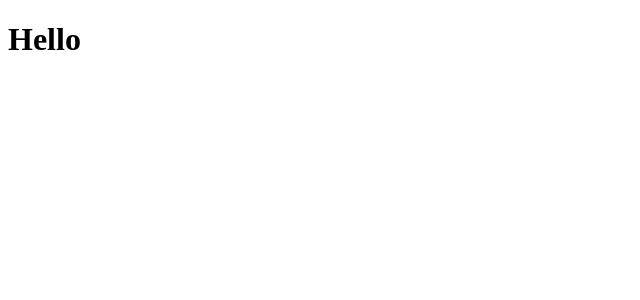
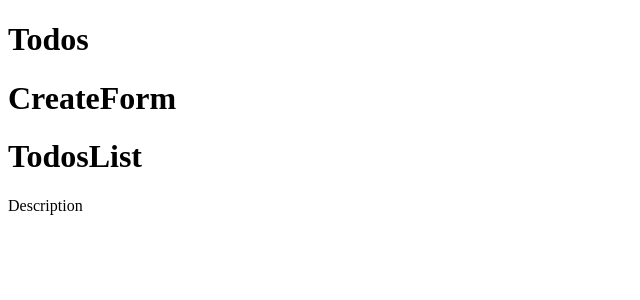
Before and after one commit to mjiang108/evolution-of-web-development, a React (Create React App) app in the folder client/: page / in a window 1280 px wide. Shown: the top 300 px of the page, without its empty margins (0-640 px from the left). Built offline with nearby package versions, Linux system fonts and the light colour scheme.

Commit message:
finish App

```diff
--- a/client/src/App.js
+++ b/client/src/App.js
@@ -1,5 +1,16 @@
+import { useEffect } from "react";
+import CreateForm from "./CreateForm";
+import TodosList from "./TodosList";
+
 const App = () => {
-  return <h1>Hello</h1>;
+  return (
+    <>
+      <h1>Todos</h1>
+      <CreateForm />
+      <TodosList />
+      <p>Description</p>
+    </>
+  );
 };
 
 export default App;
--- /dev/null
+++ b/client/src/CreateForm.jsx
@@ -0,0 +1,7 @@
+const CreateForm = () => {
+  return (
+    <h1>CreateForm</h1>
+  )
+}
+
+export default CreateForm
--- /dev/null
+++ b/client/src/TodosList.jsx
@@ -0,0 +1,7 @@
+const TodosList = () => {
+  return (
+    <h1>TodosList</h1>
+  )
+}
+
+export default TodosList
```
